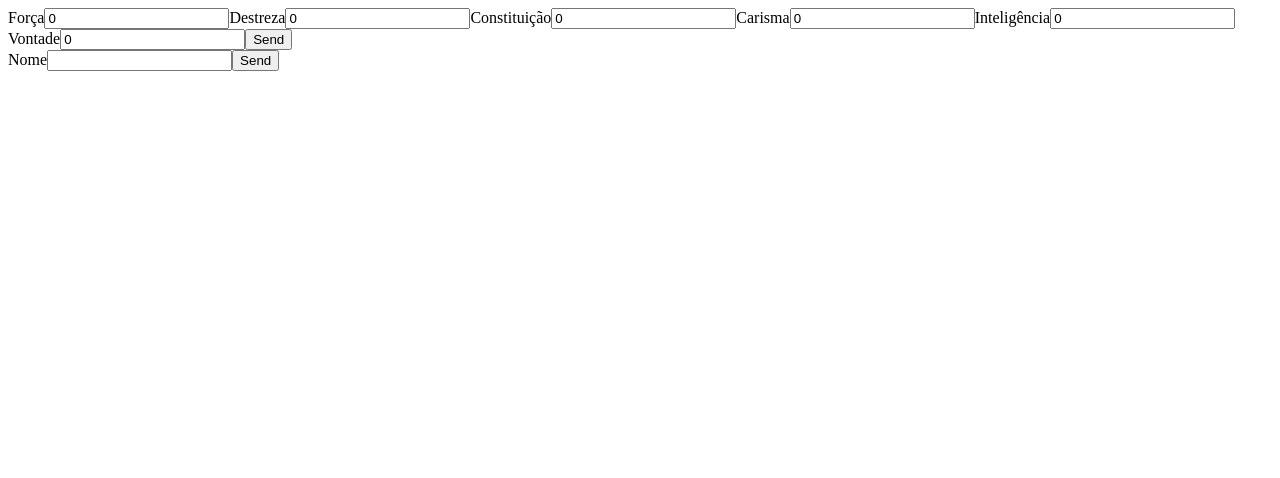
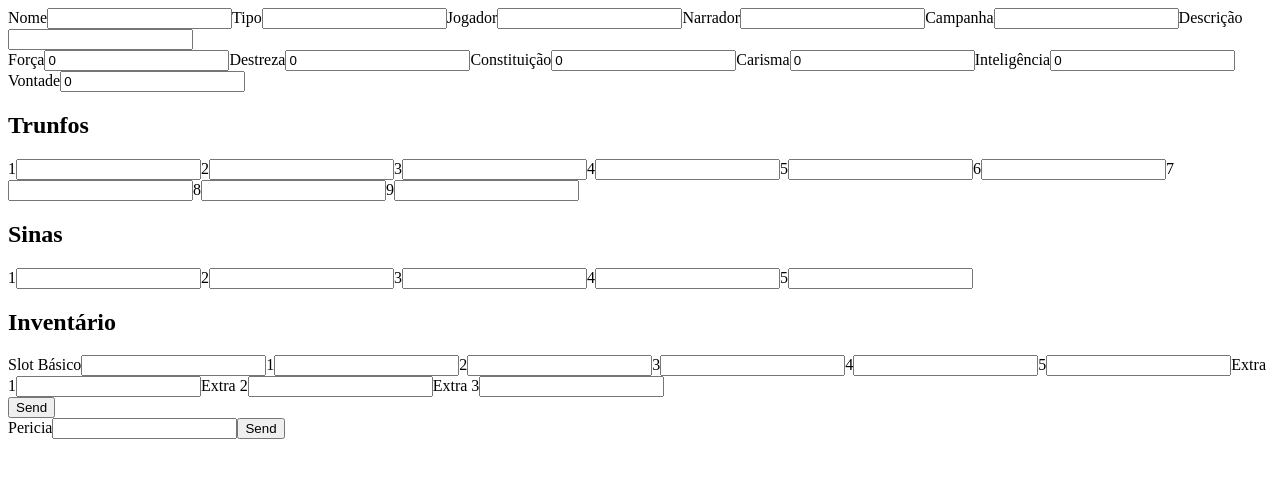
Before and after one commit to ArmandoFigueiredo/Projeto2-CharacterBuild, a React (Create React App) app: page /buildpage in a window 1280 px wide. Shown: the top 478 px of the page. Built offline with nearby package versions, Linux system fonts and the light colour scheme.

Commit message:
Form Primario - Ok

```diff
--- a/src/components/FormPericias/index.js
+++ b/src/components/FormPericias/index.js
@@ -30,7 +30,7 @@ export function FormPericias() {
 
     return(<>
         <form onSubmit={handleSubmit}>
-            <label htmlFor="desname">Nome</label>
+            <label htmlFor="desname">Pericia</label>
             <input id="desname" name="desNome" type="text" value={formDes.desNome} onChange={handleChange}/>
 {/*
             <label htmlFor="destreza">Destreza</label>
--- a/src/components/FormPrimario/index.js
+++ b/src/components/FormPrimario/index.js
@@ -4,12 +4,41 @@ import axios from "axios";
 export function FormPrimario() {
 
     const [formPri, setForm] = useState ({
+        desNome:"",
+        desTipo:"",
+        desJogador:"",
+        desNarrador:"",
+        desCampanha:"",
+        desDescricao:"",
         atrForca:0,
         atrDestreza:0,
         atrConst:0,
         atrCarisma:0,
         atrIntel:0,
         atrVontade:0,
+        desTrunfo1:"",
+        desTrunfo2:"",
+        desTrunfo3:"",
+        desTrunfo4:"",
+        desTrunfo5:"",
+        desTrunfo6:"",
+        desTrunfo7:"",
+        desTrunfo8:"",
+        desTrunfo9:"",
+        desSina1:"",
+        desSina2:"",
+        desSina3:"",
+        desSina4:"",
+        desSina5:"",
+        infInventario1:"",
+        infInventario2:"",
+        infInventario3:"",
+        infInventario4:"",
+        infInventario5:"",
+        infInventario6:"",
+        infInventario7:"",
+        infInventario8:"",
+        infInventario9:"",
     });
 
     function handleChange(evento) {
@@ -29,7 +58,28 @@ export function FormPrimario() {
 
 
     return(<>
-        <form onSubmit={handleSubmit}>
+    <form onSubmit={handleSubmit}>
+        <div>
+            <label htmlFor="nome">Nome</label>
+            <input id="nome" name="desNome" type="text" value={formPri.desNome} onChange={handleChange}/>
+
+            <label htmlFor="tipo">Tipo</label>
+            <input id="tipo" name="desTipo" type="text" value={formPri.desTipo} onChange={handleChange}/>
+
+            <label htmlFor="jogador">Jogador</label>
+            <input id="jogador" name="desJogador" type="text" value={formPri.desJogador} onChange={handleChange}/>
+
+            <label htmlFor="narrador">Narrador</label>
+            <input id="narrador" name="desNarrador" type="text" value={formPri.desNarrador} onChange={handleChange}/>
+
+            <label  htmlFor="campanha">Campanha</label>
+            <input id="campanha" name="desCampanha" type="text" value={formPri.desCampanha} onChange={handleChange}/>
+
+            <label htmlFor="descricao">Descrição</label>
+            <input id="descricao" name="desDescricao" type="text" value={formPri.desDescricao} onChange={handleChange}/>
+        </div>
+
+        <div>
             <label htmlFor="forca">Força</label>
             <input id="forca" name="atrForca" type="number" value={formPri.atrForca} onChange={handleChange}/>
 
@@ -47,10 +97,90 @@ export function FormPrimario() {
 
             <label htmlFor="vontade">Vontade</label>
             <input id="vontade" name="atrVontade" type="number" value={formPri.atrVontade} onChange={handleChange}/>
+        </div>
 
-            <button type="submit">Send</button>
+        <div>
+            <h2>Trunfos</h2>
+            <label htmlFor="trunfo1">1</label>
+            <input id="trunfo1" name="desTrunfo1" type="text" value={formPri.desTrunfo1} onChange={handleChange}/>
 
-        </form>
+            <label htmlFor="trunfo2">2</label>
+            <input id="trunfo2" name="desTrunfo2" type="text" value={formPri.desTrunfo2} onChange={handleChange}/>
+
+            <label htmlFor="trunfo3">3</label>
+            <input id="trunfo3" name="desTrunfo3" type="text" value={formPri.desTrunfo3} onChange={handleChange}/>
+
+            <label htmlFor="trunfo4">4</label>
+            <input id="trunfo4" name="desTrunfo4" type="text" value={formPri.desTrunfo4} onChange={handleChange}/>
+
+            <label htmlFor="trunfo5">5</label>
+            <input id="trunfo5" name="desTrunfo5" type="text" value={formPri.desTrunfo5} onChange={handleChange}/>
+
+            <label htmlFor="trunfo6">6</label>
+            <input id="trunfo6" name="desTrunfo6" type="text" value={formPri.desTrunfo6} onChange={handleChange}/>
+
+            <label htmlFor="trunfo7">7</label>
+            <input id="trunfo7" name="desTrunfo7" type="text" value={formPri.desTrunfo7} onChange={handleChange}/>
+
+            <label htmlFor="trunfo8">8</label>
+            <input id="trunfo8" name="desTrunfo8" type="text" value={formPri.desTrunfo8} onChange={handleChange}/>
+
+            <label htmlFor="trunfo9">9</label>
+            <input id="trunfo9" name="desTrunfo9" type="text" value={formPri.desTrunfo9} onChange={handleChange}/>
+        </div>
+
+        <div>
+            <h2>Sinas</h2>
+            <label htmlFor="sina1">1</label>
+            <input id="sina1" name="desSina1" type="text" value={formPri.desSina1} onChange={handleChange}/>
+
+            <label htmlFor="sina2">2</label>
+            <input id="sina2" name="desSina2" type="text" value={formPri.desSina2} onChange={handleChange}/>
+
+            <label htmlFor="sina3">3</label>
+            <input id="sina3" name="desSina3" type="text" value={formPri.desSina3} onChange={handleChange}/>
+
+            <label htmlFor="sina4">4</label>
+            <input id="sina4" name="desSina4" type="text" value={formPri.desSina4} onChange={handleChange}/>
+
+            <label htmlFor="sina5">5</label>
+            <input id="sina5" name="desSina5" type="text" value={formPri.desSina5} onChange={handleChange}/>
+        </div>
+
+        <div>
+            <h2>Inventário</h2>
+            <label htmlFor="inventario1">Slot Básico</label>
+            <input id="inventario1" name="infInventario1" type="text" value={formPri.infInventario1} onChange={handleChange}/>
+
+            <label htmlFor="inventario2">1</label>
+            <input id="inventario2" name="infInventario2" type="text" value={formPri.infInventario2} onChange={handleChange}/>
+
+            <label htmlFor="inventario3">2</label>
+            <input id="inventario3" name="infInventario3" type="text" value={formPri.infInventario3} onChange={handleChange}/>
+
+            <label htmlFor="inventario4">3</label>
+            <input id="inventario4" name="infInventario4" type="text" value={formPri.infInventario4} onChange={handleChange}/>
+
+            <label htmlFor="inventario5">4</label>
+            <input id="inventario5" name="infInventario5" type="text" value={formPri.infInventario5} onChange={handleChange}/>
+
+            <label htmlFor="inventario6">5</label>
+            <input id="inventario6" name="infInventario6" type="text" value={formPri.infInventario6} onChange={handleChange}/>
+
+            <label htmlFor="inventario7">Extra 1</label>
+            <input id="inventario7" name="infInventario7" type="text" value={formPri.infInventario7} onChange={handleChange}/>
+
+            <label htmlFor="inventario8">Extra 2</label>
+            <input id="inventario8" name="infInventario8" type="text" value={formPri.infInventario8} onChange={handleChange}/>
+
+            <label htmlFor="inventario9">Extra 3</label>
+            <input id="inventario9" name="infInventario9" type="text" value={formPri.infInventario9} onChange={handleChange}/>
+        </div>
+
+
+    <button type="submit">Send</button>
+
+    </form>
 
     </>)
 
```
